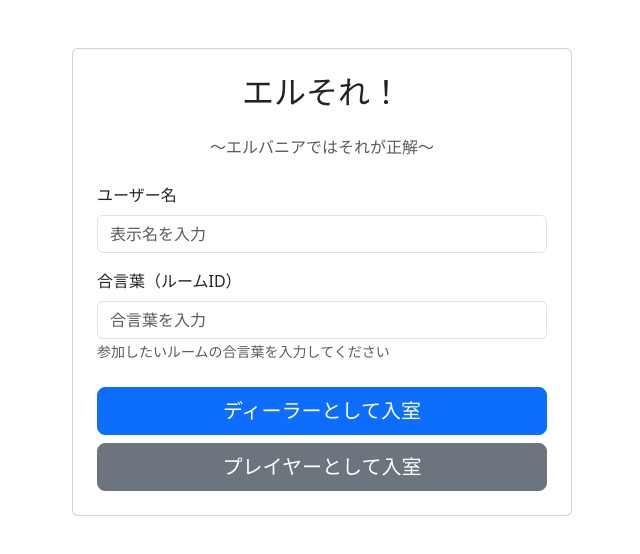
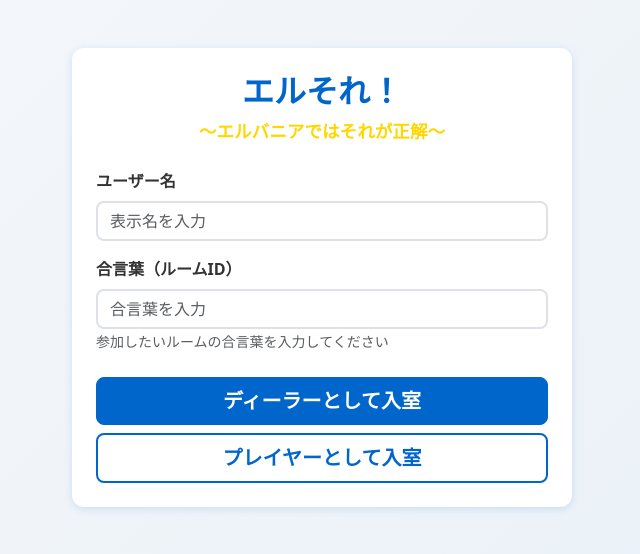
Before and after one commit to TakahiroKamura/L-Sore, a React (Vite) app: page / in a window 1280 px wide. Shown: the top 554 px of the page, without its empty margins (318-958 px from the left). Built offline with nearby package versions, Linux system fonts and the light colour scheme; no server answers.

Commit message:
style: apply blue, white, and gold color scheme to all components

```diff
--- a/src/components/DealerView.tsx
+++ b/src/components/DealerView.tsx
@@ -412,8 +412,8 @@ export const DealerView = ({
     <Container className="py-4">
       <div className="d-flex justify-content-between align-items-center mb-4">
         <div>
-          <h1 className="display-4">エルそれ！ - ディーラー</h1>
-          <p className="text-muted">～エルバニアではそれが正解～</p>
+          <h1 className="display-4" style={{ color: '#0066cc', fontWeight: 'bold' }}>エルそれ！ - ディーラー</h1>
+          <p style={{ color: '#ffd700', fontWeight: '600', fontSize: '1.1rem' }}>～エルバニアではそれが正解～</p>
         </div>
         <Button variant="outline-secondary" onClick={onLeaveRoom}>
           退出
@@ -475,7 +475,7 @@ export const DealerView = ({
             )}
             {gameState?.phase === 'answering' && (
               <>
-                <Button variant="info" onClick={handleStartVoting}>
+                <Button variant="primary" onClick={handleStartVoting}>
                   投票開始 ({answers.length}件の回答)
                 </Button>
               </>
--- a/src/components/PlayerView.tsx
+++ b/src/components/PlayerView.tsx
@@ -249,8 +249,8 @@ export const PlayerView = ({
     <Container className="py-4">
       <div className="d-flex justify-content-between align-items-center mb-4">
         <div>
-          <h2>エルそれ！ - プレイヤー</h2>
-          <p className="text-muted mb-0">ラウンド {gameState?.round || 0}</p>
+          <h2 style={{ color: '#0066cc', fontWeight: 'bold' }}>エルそれ！ - プレイヤー</h2>
+          <p className="mb-0" style={{ color: '#ffd700', fontWeight: '600' }}>ラウンド {gameState?.round || 0}</p>
         </div>
         <Button variant="outline-secondary" size="sm" onClick={onLeaveRoom}>
           退出
--- a/src/components/RoomLobby.tsx
+++ b/src/components/RoomLobby.tsx
@@ -118,7 +118,7 @@ export const RoomLobby = ({
         <Card style={{ maxWidth: '600px', width: '100%' }}>
           <Card.Body className="p-4">
             <div className="d-flex justify-content-between align-items-center mb-4">
-              <h2 className="mb-0">ルーム: {roomName || roomId}</h2>
+              <h2 className="mb-0" style={{ color: '#0066cc', fontWeight: 'bold' }}>ルーム: {roomName || roomId}</h2>
               <Button variant="outline-secondary" onClick={onLeaveRoom}>
                 退出
               </Button>
--- a/src/components/RoomLogin.tsx
+++ b/src/components/RoomLogin.tsx
@@ -33,8 +33,8 @@ export const RoomLogin = ({ onJoinRoom }: RoomLoginProps) => {
       <div className="d-flex justify-content-center">
         <Card style={{ maxWidth: '500px', width: '100%' }}>
           <Card.Body className="p-4">
-            <h2 className="text-center mb-4">エルそれ！</h2>
-            <p className="text-center text-muted mb-4">
+            <h2 className="text-center mb-2" style={{ color: '#0066cc', fontWeight: 'bold' }}>エルそれ！</h2>
+            <p className="text-center mb-4" style={{ color: '#ffd700', fontWeight: '600', fontSize: '1.1rem' }}>
               ～エルバニアではそれが正解～
             </p>
 
--- a/src/main.tsx
+++ b/src/main.tsx
@@ -1,6 +1,7 @@
 import { StrictMode } from 'react'
 import { createRoot } from 'react-dom/client'
 import App from './App.tsx'
+import './styles/theme.css'
 
 createRoot(document.getElementById('root')!).render(
   <StrictMode>
--- /dev/null
+++ b/src/styles/theme.css
@@ -0,0 +1,264 @@
+/* カラースキーム定義 */
+:root {
+  --primary-color: #0066cc;
+  --primary-dark: #004d99;
+  --primary-light: #3385d6;
+  --secondary-color: #ffffff;
+  --accent-color: #ffd700;
+  --accent-dark: #ffcc00;
+  --background-color: #f5f7fa;
+  --text-color: #333333;
+  --text-muted: #6c757d;
+  --border-color: #dee2e6;
+  --shadow: 0 2px 8px rgba(0, 102, 204, 0.15);
+  --shadow-hover: 0 4px 16px rgba(0, 102, 204, 0.25);
+}
+
+/* 全体のベーススタイル */
+body {
+  background: linear-gradient(135deg, var(--background-color) 0%, #e8f0f8 100%);
+  min-height: 100vh;
+  color: var(--text-color);
+}
+
+#root {
+  min-height: 100vh;
+}
+
+/* Bootstrap ボタンのカスタマイズ */
+.btn-primary {
+  background-color: var(--primary-color) !important;
+  border-color: var(--primary-color) !important;
+  color: var(--secondary-color) !important;
+  font-weight: 600;
+  transition: all 0.3s ease;
+}
+
+.btn-primary:hover {
+  background-color: var(--primary-dark) !important;
+  border-color: var(--primary-dark) !important;
+  box-shadow: var(--shadow-hover);
+  transform: translateY(-2px);
+}
+
+.btn-primary:active {
+  transform: translateY(0);
+}
+
+.btn-secondary {
+  background-color: var(--secondary-color) !important;
+  border: 2px solid var(--primary-color) !important;
+  color: var(--primary-color) !important;
+  font-weight: 600;
+  transition: all 0.3s ease;
+}
+
+.btn-secondary:hover {
+  background-color: var(--primary-light) !important;
+  color: var(--secondary-color) !important;
+  box-shadow: var(--shadow-hover);
+  transform: translateY(-2px);
+}
+
+.btn-warning {
+  background-color: var(--accent-color) !important;
+  border-color: var(--accent-dark) !important;
+  color: var(--text-color) !important;
+  font-weight: 600;
+  transition: all 0.3s ease;
+}
+
+.btn-warning:hover {
+  background-color: var(--accent-dark) !important;
+  border-color: var(--accent-dark) !important;
+  box-shadow: var(--shadow-hover);
+  transform: translateY(-2px);
+}
+
+.btn-success {
+  font-weight: 600;
+  transition: all 0.3s ease;
+}
+
+.btn-success:hover {
+  box-shadow: var(--shadow-hover);
+  transform: translateY(-2px);
+}
+
+.btn-danger {
+  font-weight: 600;
+  transition: all 0.3s ease;
+}
+
+.btn-danger:hover {
+  box-shadow: var(--shadow-hover);
+  transform: translateY(-2px);
+}
+
+/* カードのスタイリング */
+.card {
+  border: none !important;
+  border-radius: 12px !important;
+  box-shadow: var(--shadow);
+  transition: all 0.3s ease;
+  background-color: var(--secondary-color);
+}
+
+.card:hover {
+  box-shadow: var(--shadow-hover);
+}
+
+.card-header {
+  background: linear-gradient(135deg, var(--primary-color) 0%, var(--primary-dark) 100%) !important;
+  color: var(--secondary-color) !important;
+  border: none !important;
+  border-radius: 12px 12px 0 0 !important;
+  font-weight: 600;
+  padding: 1rem 1.5rem;
+}
+
+.card-body {
+  padding: 1.5rem;
+}
+
+/* リストグループのスタイリング */
+.list-group-item {
+  border: 1px solid var(--border-color) !important;
+  transition: all 0.2s ease;
+}
+
+.list-group-item:hover {
+  background-color: #f8f9fa;
+  transform: translateX(4px);
+}
+
+.list-group-item.active {
+  background-color: var(--primary-color) !important;
+  border-color: var(--primary-color) !important;
+}
+
+/* バッジのスタイリング */
+.badge.bg-primary {
+  background-color: var(--primary-color) !important;
+}
+
+.badge.bg-warning {
+  background-color: var(--accent-color) !important;
+  color: var(--text-color) !important;
+}
+
+.badge.bg-success {
+  background-color: #28a745 !important;
+}
+
+/* フォームコントロール */
+.form-control {
+  border-radius: 8px;
+  border: 2px solid var(--border-color);
+  transition: all 0.3s ease;
+}
+
+.form-control:focus {
+  border-color: var(--primary-color);
+  box-shadow: 0 0 0 0.2rem rgba(0, 102, 204, 0.25);
+}
+
+.form-label {
+  font-weight: 600;
+  color: var(--text-color);
+  margin-bottom: 0.5rem;
+}
+
+/* タイトルとヘッダー */
+h1,
+h2,
+h3,
+h4,
+h5,
+h6 {
+  color: var(--primary-dark);
+  font-weight: 700;
+}
+
+/* アクセントテキスト */
+.text-accent {
+  color: var(--accent-color) !important;
+  font-weight: 600;
+}
+
+/* プライマリテキスト */
+.text-primary {
+  color: var(--primary-color) !important;
+}
+
+/* コンテナの調整 */
+.container {
+  padding-top: 2rem;
+  padding-bottom: 2rem;
+}
+
+/* アラート */
+.alert {
+  border-radius: 8px;
+  border: none;
+  box-shadow: var(--shadow);
+}
+
+.alert-info {
+  background-color: #e3f2fd;
+  color: var(--primary-dark);
+  border-left: 4px solid var(--primary-color);
+}
+
+.alert-warning {
+  background-color: #fffbea;
+  color: #856404;
+  border-left: 4px solid var(--accent-color);
+}
+
+/* アニメーション */
+@keyframes fadeIn {
+  from {
+    opacity: 0;
+    transform: translateY(-10px);
+  }
+
+  to {
+    opacity: 1;
+    transform: translateY(0);
+  }
+}
+
+.fade-in {
+  animation: fadeIn 0.5s ease;
+}
+
+/* レスポンシブ調整 */
+@media (max-width: 768px) {
+  .card-body {
+    padding: 1rem;
+  }
+
+  .container {
+    padding-top: 1rem;
+    padding-bottom: 1rem;
+  }
+}
+
+/* スクロールバーのカスタマイズ（Webkit系ブラウザ） */
+::-webkit-scrollbar {
+  width: 10px;
+}
+
+::-webkit-scrollbar-track {
+  background: var(--background-color);
+}
+
+::-webkit-scrollbar-thumb {
+  background: var(--primary-light);
+  border-radius: 5px;
+}
+
+::-webkit-scrollbar-thumb:hover {
+  background: var(--primary-color);
+}
```
